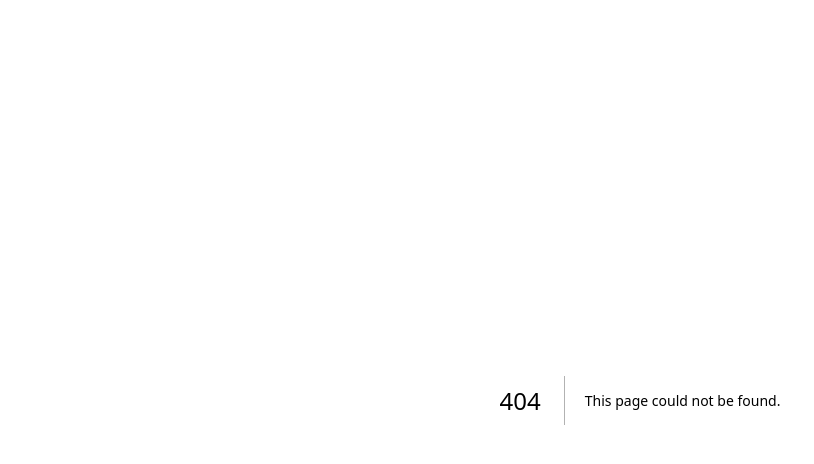
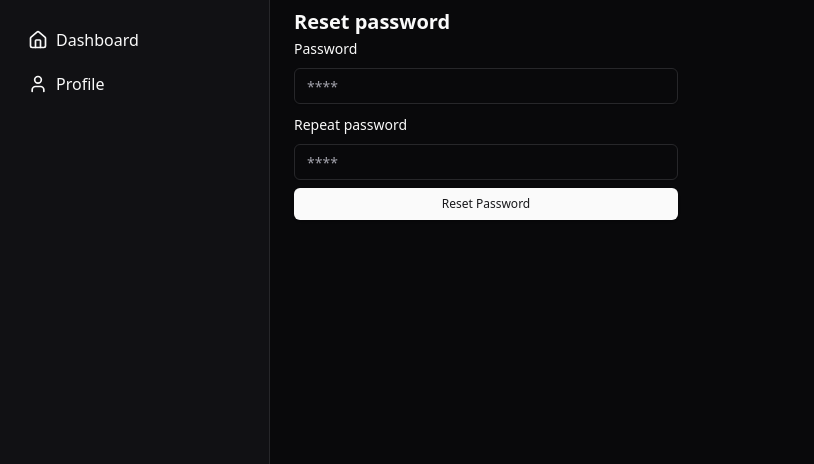
Before and after one commit to bannednull/next-started, a Next.js app: page /dashboard/profile in a window 1280 px wide. Before the commit this address had no page. Shown: the top 464 px of the page, without its empty margins (0-814 px from the left). Built offline with nearby package versions, Linux system fonts and the light colour scheme; no server answers.

Commit message:
page profile

```diff
--- /dev/null
+++ b/app/(dashboard)/dashboard/profile/page.tsx
@@ -0,0 +1,11 @@
+import ResetPassword from '@/components/form/reset-password';
+
+function ProfilePage() {
+  return (
+    <>
+      <ResetPassword />
+    </>
+  );
+}
+
+export default ProfilePage;
--- a/app/(dashboard)/layout.tsx
+++ b/app/(dashboard)/layout.tsx
@@ -1,5 +1,5 @@
 import Link from 'next/link';
-import { Home } from 'lucide-react';
+import { Home, User } from 'lucide-react';
 import Profile from '@/components/profile';
 
 const routes = [
@@ -7,6 +7,11 @@ const routes = [
     title: 'Dashboard',
     path: '/dashboard',
     Icon: <Home className="size-5" />,
+  },
+  {
+    title: 'Profile',
+    path: '/dashboard/profile',
+    Icon: <User className="size-5" />,
   },
 ];
 
```
